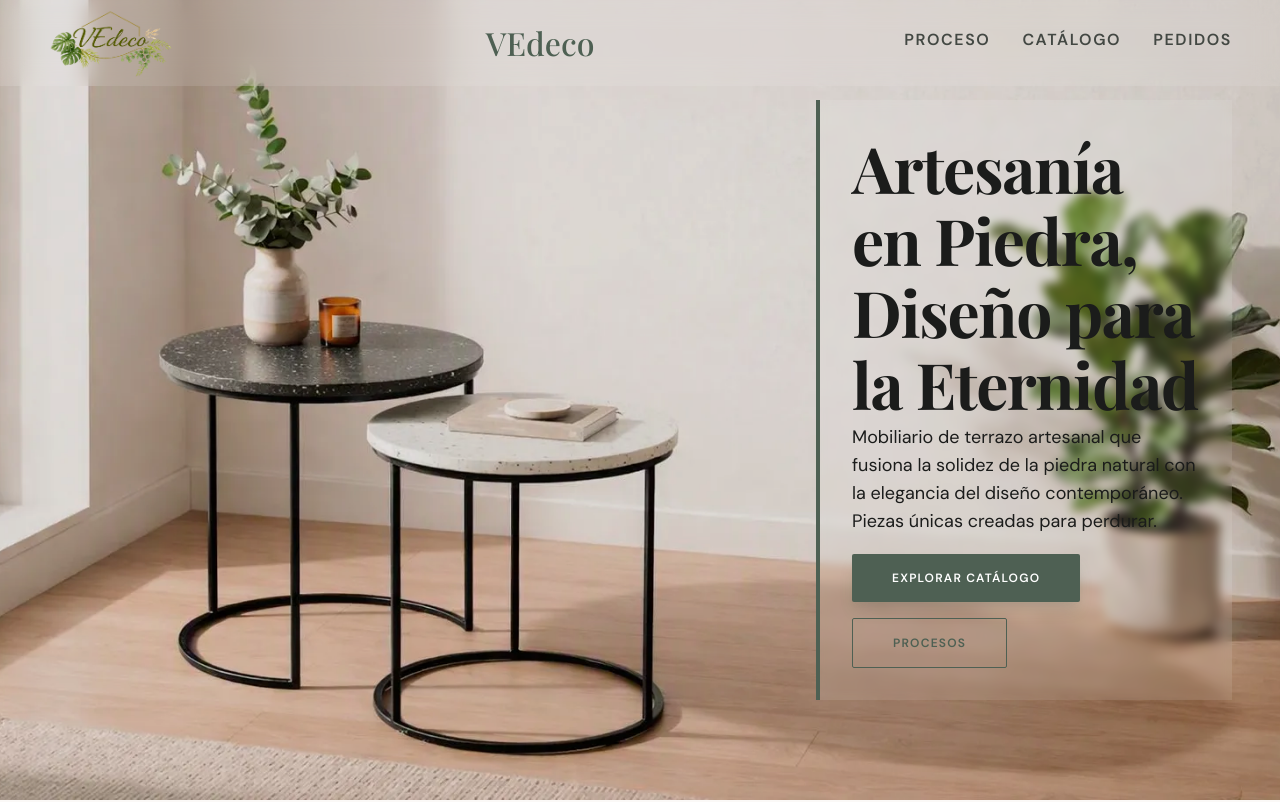
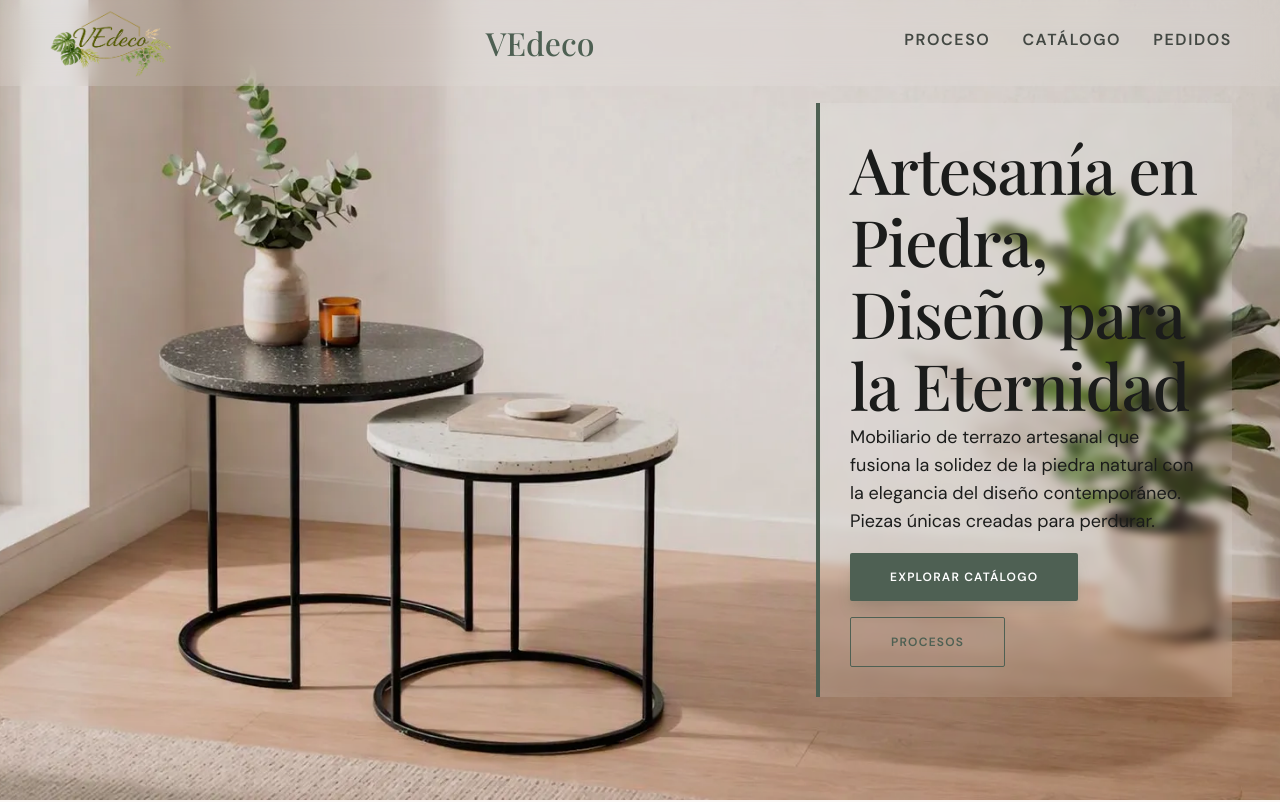
Before and after one commit to blom31/vedeco, a React (Vite) app: page / in a window 1280 px wide. Shown: the top 802 px of the page. Built offline with nearby package versions, Linux system fonts and the light colour scheme.

Commit message:
ajustes content hero

```diff
--- a/src/styles/_hero.scss
+++ b/src/styles/_hero.scss
@@ -64,13 +64,13 @@
   }
 
   &__content {
-    max-width: 45rem; // max-w-3xl
+    max-width: 40rem; // max-w-3xl
     display: flex;
     flex-direction: column;
-    gap: 3px; // space-y-8
+    gap:2px; // space-y-8
     background-color: rgba($background, 0.1);
     backdrop-filter: blur(5px);
-    padding: 32px;
+    padding: 30px;
     border-left: 4px solid $primary;
     margin-left: 48rem;
 
@@ -85,9 +85,9 @@
   }
   &__title {
     font-family: $font-playfair;
-    font-size: 32px;
-    font-weight: 700;
-    line-height: 40px;
+    font-size: 3px;
+    font-weight: 300;
+    line-height: 4px;
     color: $on-surface;
 
     @media (min-width: 768px) {
```
